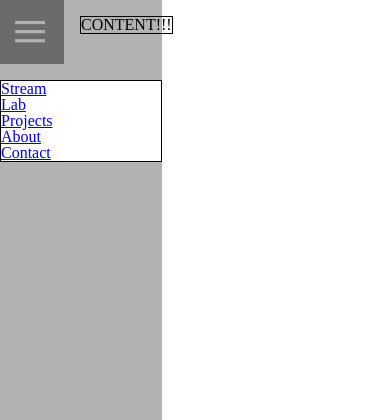
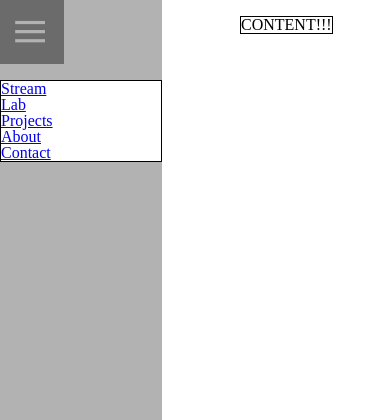
Before and after one commit to youwho42/youwho42.github.io, a PHP site: page / in a window 390 px wide, with the box ticked. Shown: the top 420 px of the page. Run offline with PHP 8.4, Linux system fonts and the light colour scheme.

Commit message:
Update style.css

```diff
--- a/css/style.css
+++ b/css/style.css
@@ -119,8 +119,8 @@ nav[role="off-canvas"] {
     box-shadow: -30em 0 0 30em rgba(0, 0, 0, .3);
   }
   input:checked ~ .content {
-    margin-left: var(--main-menu-width) + .5em;
-    margin-right: -var(--main-menu-width) - .5em;
+    margin-left: var(--main-menu-width);
+    margin-right: -var(--main-menu-width);
 
   }
 }
```
